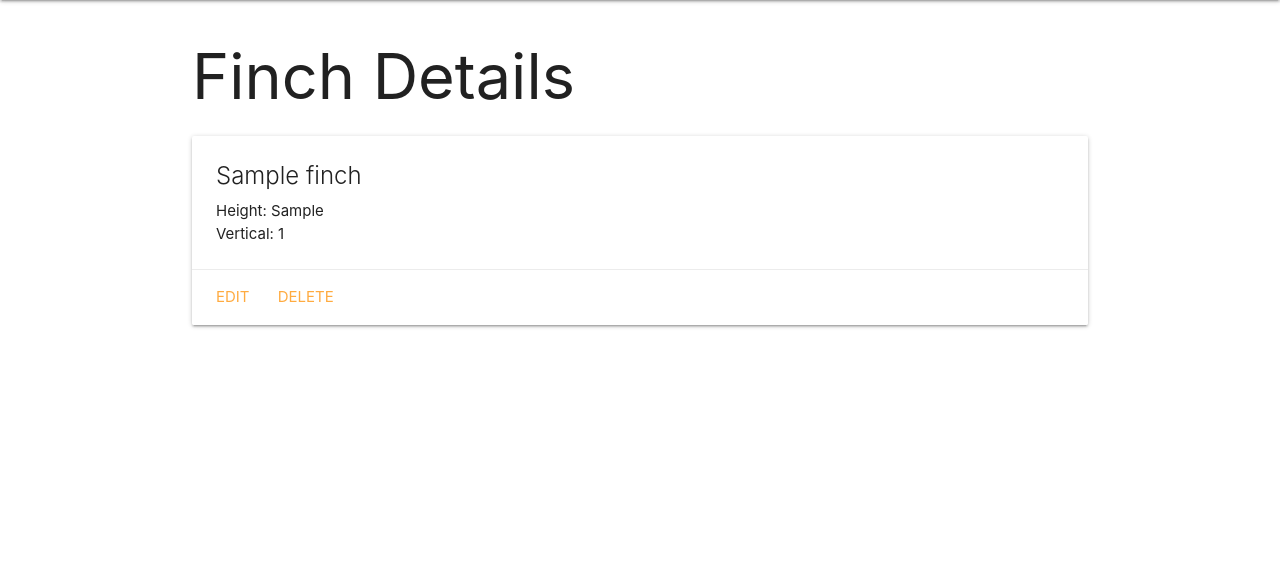
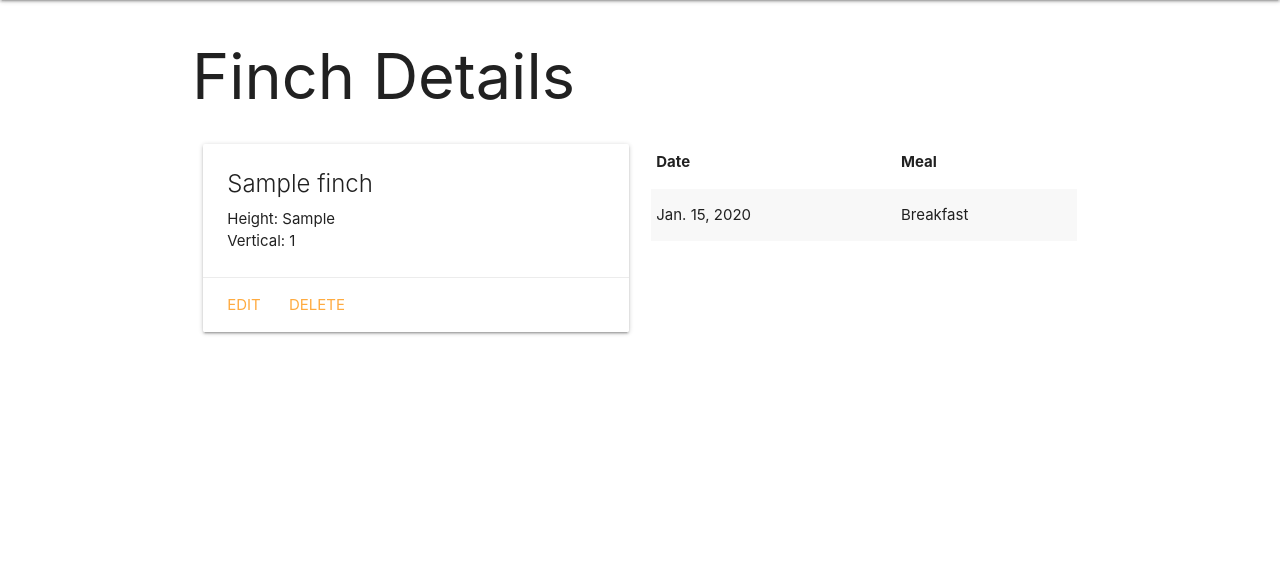
Before and after one commit to Daunte-King/Finch-Collector, a Django app: page /finchs/1/ in a window 1280 px wide. Shown: the part 64-651 px from the top of the page. Run offline with Django 4.2, Linux system fonts and the light colour scheme; tables that the repository leaves empty hold one stand-in row (values such as "Sample post").

Commit message:
Finished part 4

```diff
--- a/main_app/admin.py
+++ b/main_app/admin.py
@@ -1,6 +1,7 @@
 from django.contrib import admin
 
 # Register your models here.
-from .models import Finch
+from .models import Finch, Feeding
 
 admin.site.register(Finch)
+admin.site.register(Feeding)
--- a/main_app/apps.py
+++ b/main_app/apps.py
@@ -2,5 +2,4 @@ from django.apps import AppConfig
 
 
 class MainAppConfig(AppConfig):
-    default_auto_field = 'django.db.models.BigAutoField'
     name = 'main_app'
--- /dev/null
+++ b/main_app/forms.py
@@ -0,0 +1,7 @@
+from django.forms import ModelForm
+from .models import Feeding
+
+class FeedingForm(ModelForm):
+  class Meta:
+    model = Feeding
+    fields = ['date', 'meal']
--- a/main_app/models.py
+++ b/main_app/models.py
@@ -2,7 +2,11 @@ from django.db import models
 from django.urls import reverse
 
 # Create your models here.
-
+MEALS = (
+    ('B', 'Breakfast'),
+    ('L', 'Lunch'),
+    ('D', 'Dinner')
+)
 
 class Finch(models.Model):
     name = models.CharField(max_length=20)
@@ -14,3 +18,21 @@ class Finch(models.Model):
 
     def get_absolute_url(self):
         return reverse('detail', kwargs={'finch_id': self.id})
+
+class Feeding(models.Model):
+    date = models.DateField('feeding date')
+    meal = models.CharField(
+        max_length=1,
+        choices=MEALS,
+        default=MEALS[0][0]
+        )
+    finch = models.ForeignKey(
+        Finch,
+        on_delete=models.CASCADE
+    )
+
+    def _str_(self):
+        return f"{self.get_meal_display()} on {self.date}"
+
+    class Meta:
+        ordering = ['-date']
--- a/main_app/templates/base.html
+++ b/main_app/templates/base.html
@@ -9,6 +9,7 @@
   <title>Finch Collector</title>
   <link rel="stylesheet" href="https://cdnjs.cloudflare.com/ajax/libs/materialize/1.0.0/css/materialize.min.css">
   <link rel="stylesheet" type="text/css" href="{% static 'css/style.css' %}">
+  <script src="https://cdnjs.cloudflare.com/ajax/libs/materialize/1.0.0/css/materialize.min.css"></script>
 </head>
 <body>
   <header class="navbar-fixed">
--- a/main_app/templates/finchs/detail.html
+++ b/main_app/templates/finchs/detail.html
@@ -3,6 +3,8 @@
 
 <h1>Finch Details</h1>
 
+<div class="row">
+  <div class="col s6">
     <div class="card">
       <div class="card-content">
         <span class="card-title">{{ finch.name }}</span>
@@ -14,5 +16,34 @@
         <a href="{% url 'finchs_delete' finch.id %}">Delete</a>
       </div>
     </div>
+  </div>
+  <div class="col s6">
+    <table class="striped">
+      <thead>
+        <tr><th>Date</th><th>Meal</th></tr>
+      </thead>
+      <tbody>
+        {% for feeding in finch.feeding_set.all %}
+          <tr>
+            <td>{{feeding.date}}</td>
+            <td>{{feeding.get_meal_display}}</td>
+          </tr>
+        {% endfor %}
+      </tbody>
+    </table>
+  </div>
+</div>
+<script>
+  const dateEl = document.getElementById('id_date');
+  M.Datepicker.init(dateEl, {
+    format: 'yyyy-mm-dd',
+    defaultDate: new Date(),
+    setDefaultDate: true,
+    autoClose: true
+  });
+  const selectEl = document.getElementById('id_meal');
+  M.FormSelect.init(selectEl);
+
+</script>
 
 {% endblock %}
--- a/main_app/urls.py
+++ b/main_app/urls.py
@@ -8,5 +8,6 @@ urlpatterns = [
     path('finchs/<int:finch_id>/', views.finchs_detail, name = 'detail'),
     path('finchs/create/', views.FinchCreate.as_view(), name='finchs_create'),
     path('finchs/<int:pk>/update/', views.FinchUpdate.as_view(), name='finchs_update'),
-    path('finchs/<int:pk>/delete/', views.FinchDelete.as_view(), name='finchs_delete')
+    path('finchs/<int:pk>/delete/', views.FinchDelete.as_view(), name='finchs_delete'),
+    path('finchs/<int:finch_id>/add_feeding/', views.add_feeding, name ='add_feeding')
 ]
--- a/main_app/views.py
+++ b/main_app/views.py
@@ -1,7 +1,7 @@
 from django.shortcuts import render
 from .models import Finch
 from django.views.generic.edit import CreateView, UpdateView, DeleteView
-
+from .forms import FeedingForm
 # Create your views here.
 
 
@@ -19,7 +19,8 @@ def finchs_index(request):
 
 def finchs_detail(request, finch_id):
     finch = Finch.objects.get(id=finch_id)
-    return render(request, 'finchs/detail.html', { 'finch': finch})
+    feeding_form = FeedingForm()
+    return render(request, 'finchs/detail.html', { 'finch': finch, 'feeding_form': feeding_form})
 
 class FinchCreate(CreateView):
     model = Finch
@@ -32,3 +33,11 @@ class FinchUpdate(UpdateView):
 class FinchDelete(DeleteView):
     model = Finch
     success_url = '/finchs/'
+
+def add_feeding(request, finch_id):
+    form = FeedingForm(request.POST)
+    if form.is_valid():
+        new_feeding = form.save(commit=False)
+        new_feeding.finch_id = finch_id
+        new_feeding.save()
+    return redirect('detail', finch_id=finch_id)
```
Also changed, not shown: main_app/migrations/0002_feeding.py (added), main_app/migrations/0003_alter_feeding_options_alter_feeding_date.py (added). Lines whose indentation alone changed are shown as unchanged.
